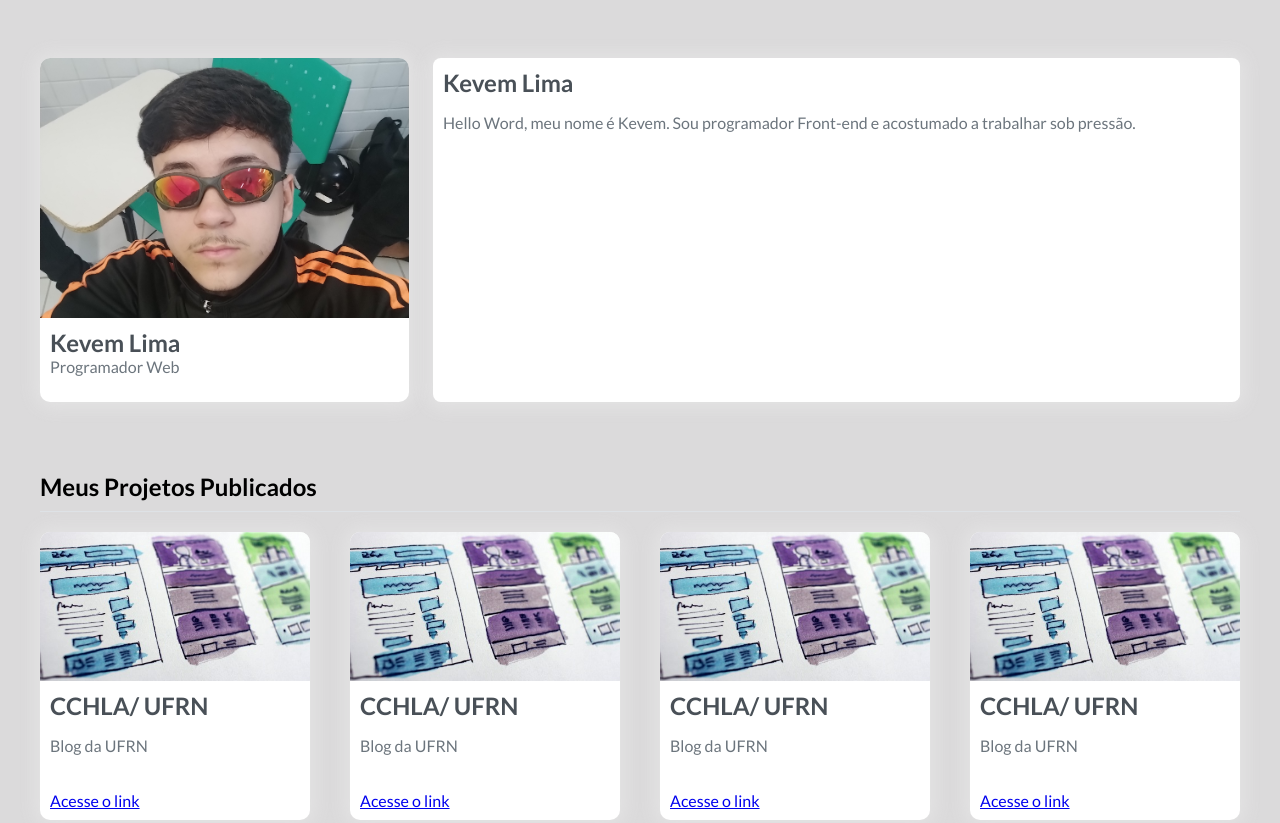
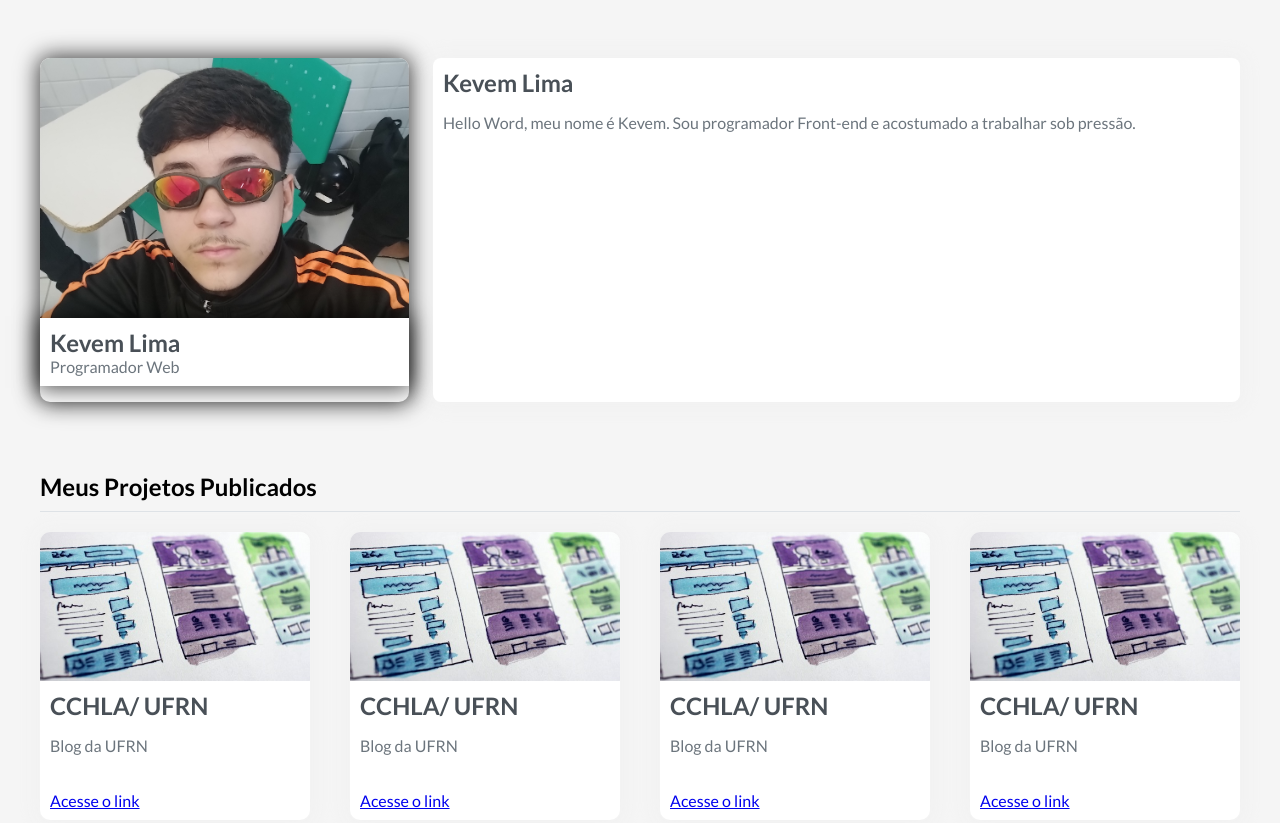
Before and after one commit to KevemLima/designweb, a plain HTML site: page index.html in a window 1280 px wide. Shown: the top 823 px of the page. Drawn offline with Linux system fonts and the light colour scheme.

Commit message:
Update index.css

```diff
--- a/assets/css/index.css
+++ b/assets/css/index.css
@@ -2,7 +2,7 @@
 
 body{
     font-family: "Lato", serif;
-    background: rgb(219,218,219);
+    background: whitesmoke;
     display: flex;
     flex-direction: column;
     justify-content: center;
@@ -21,6 +21,7 @@ header .perfil{
     height: 344px;
     width: 369px;
     border-radius: 10px;
+    box-shadow: 0px 0px 22px 2px rgba(0,0,0,0.75);
 }
 header .perfil .img-perfil{
     height: 260px;
@@ -33,6 +34,7 @@ header .perfil .img-perfil{
 }
 header .perfil .name-perfil{
     padding: 10px;
+    box-shadow: 0px 0px 22px 2px rgba(0,0,0,0.75);
 }
 header .perfil .name-perfil strong{display: block;}
 header .perfil .name-perfil small{
```
